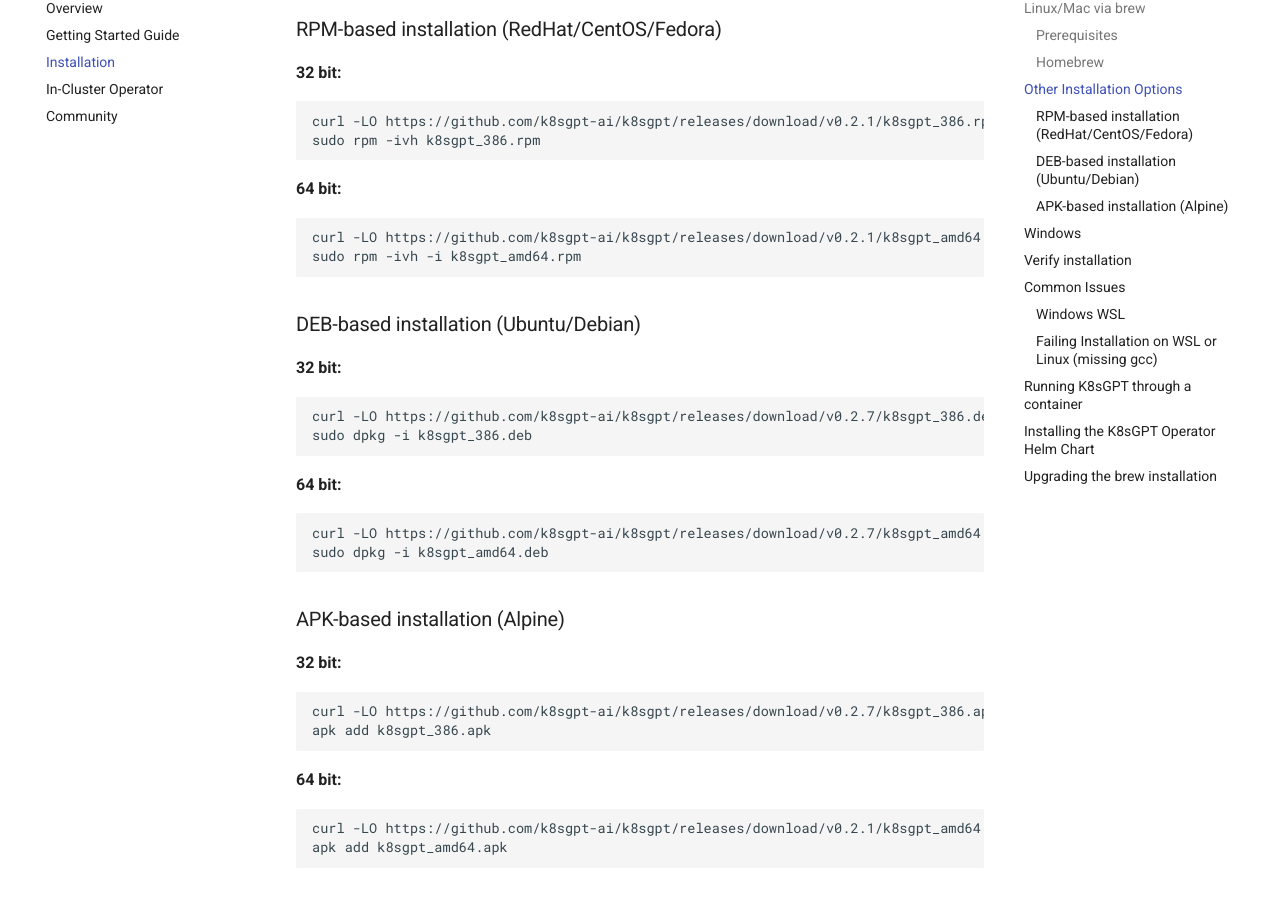
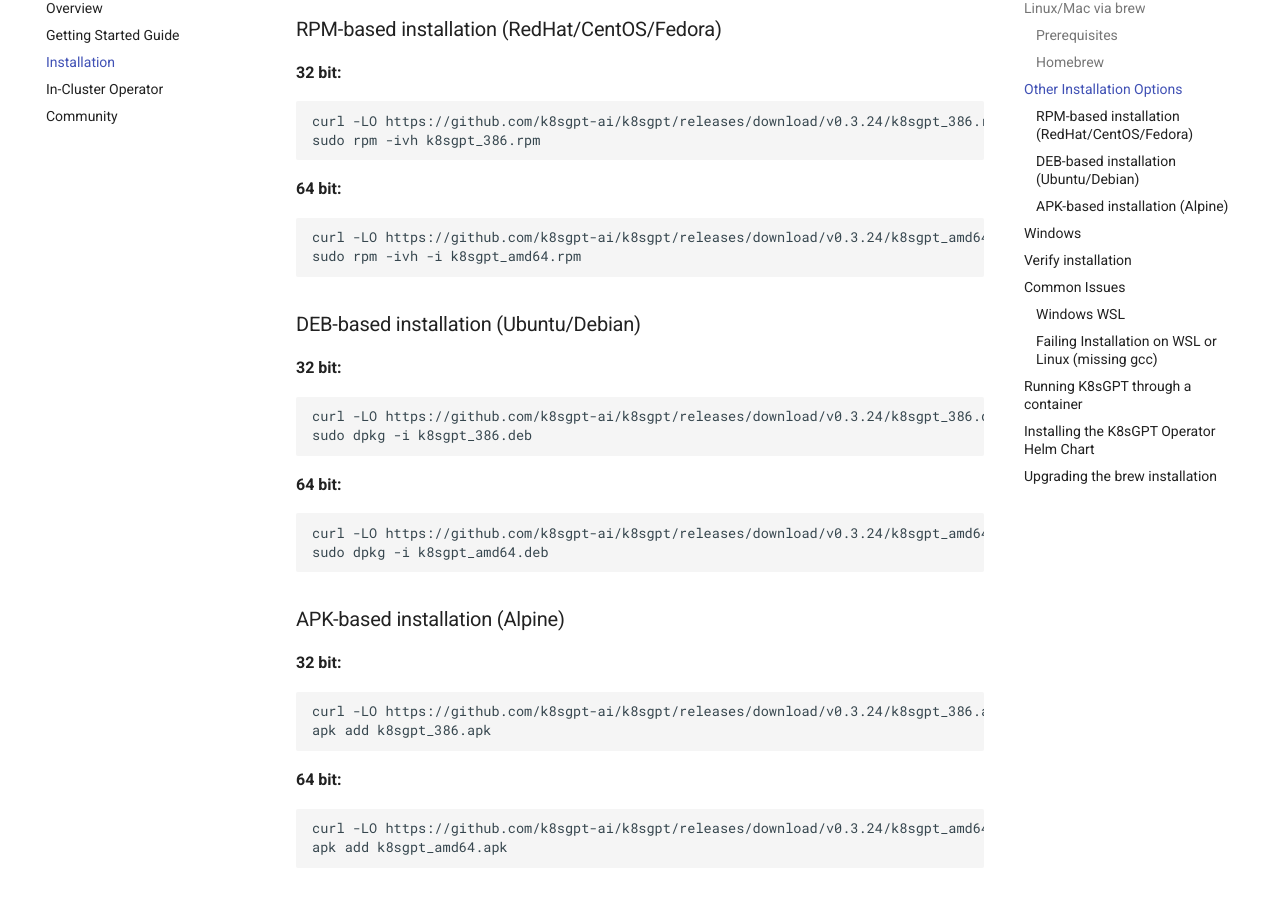
Before and after one commit to k8sgpt-ai/docs, an MkDocs documentation site: the page built from docs/getting-started/installation.md, in a window 1280 px wide and 1400 px high, scrolled down 599 px. Shown: the part 148-1061 px from the top of the window. Built offline with MkDocs 1.6.1 and Material for MkDocs 9.7.7, drawn with Linux system fonts in a browser that asks for light colours; comment, search, counter and statistics services are not loaded; part of the change alters nothing that is shown.

Commit message:
Update installation.md
Fix version number for the linux downloads.

Signed-off-by: Richard Hooper <littlehoops@gmail.com>

````diff
--- a/docs/getting-started/installation.md
+++ b/docs/getting-started/installation.md
@@ -26,14 +26,14 @@ brew install k8sgpt
 **32 bit:**
 
 ```bash
-curl -LO https://github.com/k8sgpt-ai/k8sgpt/releases/download/v0.2.1/k8sgpt_386.rpm
+curl -LO https://github.com/k8sgpt-ai/k8sgpt/releases/download/v0.3.24/k8sgpt_386.rpm
 sudo rpm -ivh k8sgpt_386.rpm
 ```
 
 **64 bit:**
 
 ```bash
-curl -LO https://github.com/k8sgpt-ai/k8sgpt/releases/download/v0.2.1/k8sgpt_amd64.rpm
+curl -LO https://github.com/k8sgpt-ai/k8sgpt/releases/download/v0.3.24/k8sgpt_amd64.rpm
 sudo rpm -ivh -i k8sgpt_amd64.rpm
 ```
 
@@ -42,14 +42,14 @@ sudo rpm -ivh -i k8sgpt_amd64.rpm
   **32 bit:**
 
 ```bash
-curl -LO https://github.com/k8sgpt-ai/k8sgpt/releases/download/v0.2.7/k8sgpt_386.deb
+curl -LO https://github.com/k8sgpt-ai/k8sgpt/releases/download/v0.3.24/k8sgpt_386.deb
 sudo dpkg -i k8sgpt_386.deb
 ```
 
 **64 bit:**
 
 ```bash
-curl -LO https://github.com/k8sgpt-ai/k8sgpt/releases/download/v0.2.7/k8sgpt_amd64.deb
+curl -LO https://github.com/k8sgpt-ai/k8sgpt/releases/download/v0.3.24/k8sgpt_amd64.deb
 sudo dpkg -i k8sgpt_amd64.deb
 ```
 
@@ -58,14 +58,14 @@ sudo dpkg -i k8sgpt_amd64.deb
   **32 bit:**
 
 ```bash
-curl -LO https://github.com/k8sgpt-ai/k8sgpt/releases/download/v0.2.7/k8sgpt_386.apk
+curl -LO https://github.com/k8sgpt-ai/k8sgpt/releases/download/v0.3.24/k8sgpt_386.apk
 apk add k8sgpt_386.apk
 ```
 
 **64 bit:**
 
 ```bash
-curl -LO https://github.com/k8sgpt-ai/k8sgpt/releases/download/v0.2.1/k8sgpt_amd64.apk
+curl -LO https://github.com/k8sgpt-ai/k8sgpt/releases/download/v0.3.24/k8sgpt_amd64.apk
 apk add k8sgpt_amd64.apk
 ```
 
````
